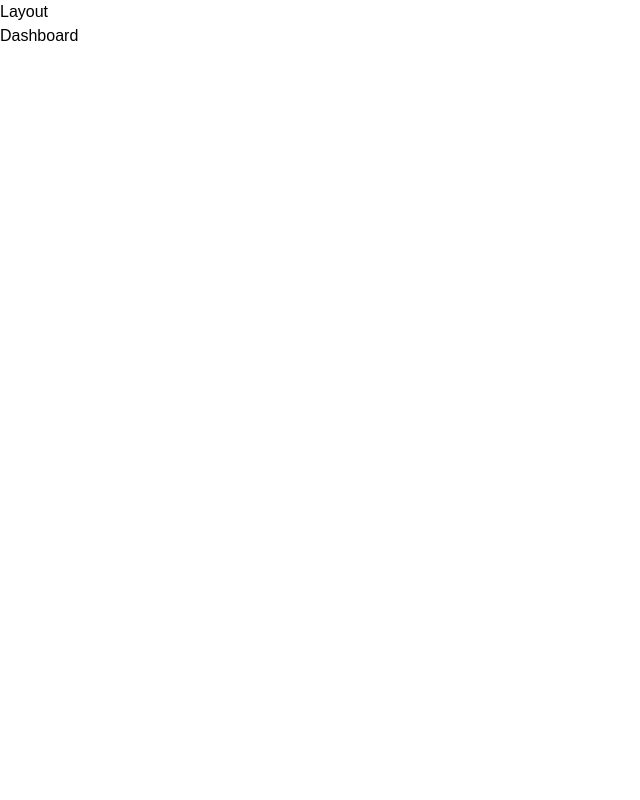
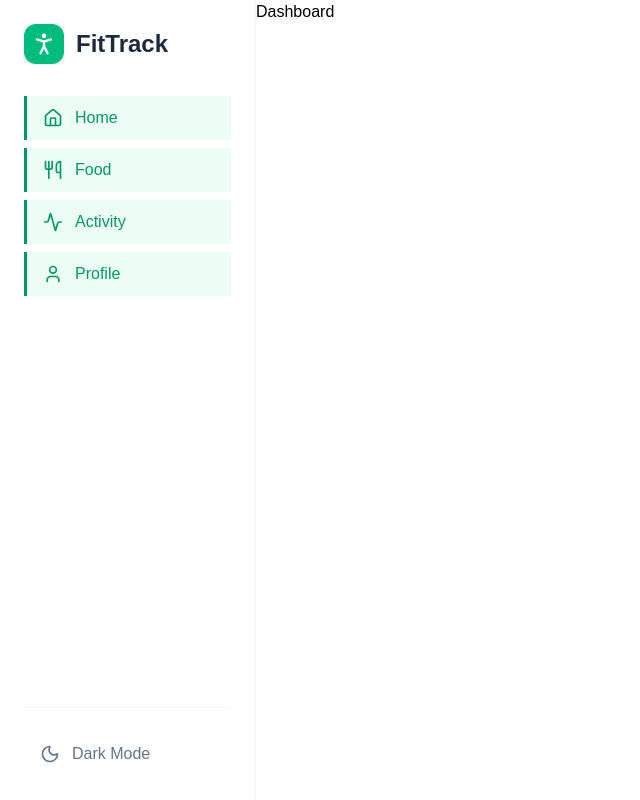
Before and after one commit to vedansh06/fitness-tracker, a React (Vite) app in the folder client/: page / in a window 1280 px wide. Both pictures are taken after typing "name@example.com", "Sample123" into the empty fields and a click on the button "Login". Shown: the whole page, without its empty margins (0-640 px from the left). Built offline with nearby package versions, Linux system fonts and the light colour scheme; a web font is replaced by a local one.

Commit message:
feat: add Sidebar component and integrate it into the Layout

```diff
--- /dev/null
+++ b/client/src/components/Sidebar.tsx
@@ -0,0 +1,81 @@
+import {
+  ActivityIcon,
+  HomeIcon,
+  MoonIcon,
+  PersonStandingIcon,
+  SunIcon,
+  UserIcon,
+  UtensilsIcon,
+} from "lucide-react";
+import { useTheme } from "../context/ThemeContext";
+import { NavLink } from "react-router-dom";
+
+const Sidebar = () => {
+  const navItems = [
+    {
+      path: "/",
+      label: "Home",
+      icon: HomeIcon,
+    },
+    {
+      path: "/food",
+      label: "Food",
+      icon: UtensilsIcon,
+    },
+    {
+      path: "/activity",
+      label: "Activity",
+      icon: ActivityIcon,
+    },
+    {
+      path: "/profile",
+      label: "Profile",
+      icon: UserIcon,
+    },
+  ];
+
+  const { theme, toggleTheme } = useTheme();
+
+  return (
+    <nav className="hidden lg:flex flex-col w-64 bg-white dark:bg-slate-900 border-r border-slate-100 dark:border-slate-800 p-6 transition-colors duration-200">
+      <div className="flex items-center gap-3 mb-8">
+        <div className="size-10 rounded-xl bg-emerald-500 flex items-center justify-center">
+          <PersonStandingIcon className="size-7 text-white" />
+        </div>
+        <h1 className="text-2xl font-bold text-slate-800 dark:text-white">
+          FitTrack
+        </h1>
+      </div>
+
+      <div className="flex flex-col gap-2">
+        {navItems.map((item) => (
+          <NavLink
+            key={item.path}
+            to={item.path}
+            className={(isActive) =>
+              `flex items-center gap-3 px-4 py-2.5 border-l-3 transition-all duration-200 ${isActive ? "bg-emerald-50 dark:bg-emerald-900/10 text-emerald-600 dark:text-emerald-400 font-medium" : "text-slate-500 dark:text-slate-400 hover:bg-slate-50 dark:hover:bg-slate-800 hover:text-slate-700 dark:hover:text-slate-200 border-transparent"}`
+            }>
+            <item.icon className="size-5" />
+            <span className="text-base">{item.label}</span>
+          </NavLink>
+        ))}
+      </div>
+      <div className="mt-auto pt-6 border-t border-slate-100 dark:border-slate-800">
+        <button
+          onClick={toggleTheme}
+          className="flex items-center gap-3 px-4 py-2.5 w-full text-slate-500 dark:text-slate-400 hover:bg-slate-50 dark:hover:bg-slate-800 hover:text-slate-700 dark:hover:text-slate-200 rounded-lg transition-colors duration-200 cursor-pointer">
+          {theme === "light" ? (
+            <MoonIcon className="size-5" />
+          ) : (
+            <SunIcon className="size-5" />
+          )}
+          <span className="text-base">
+            {theme === "light" ? "Dark Mode" : "Light Mode"}
+          </span>
+        </button>
+      </div>
+    </nav>
+  );
+};
+
+export default Sidebar;
--- a/client/src/pages/Layout.tsx
+++ b/client/src/pages/Layout.tsx
@@ -1,10 +1,13 @@
 import { Outlet } from "react-router-dom";
+import Sidebar from "../components/Sidebar";
 
 const Layout = () => {
   return (
-    <div>
-      Layout
-      <Outlet />
+    <div className="layout-container">
+      <Sidebar />
+      <div className="flex-1 overflow-y-scroll">
+        <Outlet />
+      </div>
     </div>
   );
 };
```
